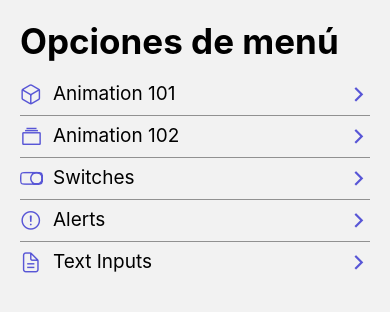
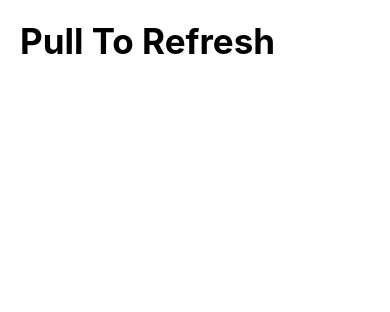
Before and after one commit to Neonikz/react-native-components, a React Native app: screen /PullToRefreshScreen in a window 390 px wide. Shown: the top 312 px of the page. Built offline with nearby package versions, Linux system fonts and the light colour scheme.

Commit message:
pull ready

```diff
--- a/src/data/menuItems.tsx
+++ b/src/data/menuItems.tsx
@@ -26,4 +26,9 @@
         icon: 'document-text-outline',
         component: 'TextInputScreen'
     },
+    {
+        name: 'Pull to Refresh',
+        icon: 'refresh-outline',
+        component: 'PullToRefreshScreen'
+    },
 ]
--- a/src/navigation/Navigator.tsx
+++ b/src/navigation/Navigator.tsx
@@ -6,6 +6,7 @@
 import { SwitchScreen } from '../screens/SwitchScreen';
 import { AlertScreen } from '../screens/AlertScreen';
 import { TextInputScreen } from '../screens/TextInputScreen';
+import { PullToRefreshScreen } from '../screens/PullToRefreshScreen';
 
 const Stack = createStackNavigator();
 
@@ -14,6 +15,9 @@
         <Stack.Navigator
             screenOptions={{
                 headerShown: false,
+                cardStyle: {
+                    backgroundColor: '#fff'
+                }
             }}
         >
             <Stack.Screen name="HomeScreen" component={HomeScreen} />
@@ -22,6 +26,7 @@
             <Stack.Screen name="SwitchScreen" component={SwitchScreen} />
             <Stack.Screen name="AlertScreen" component={AlertScreen} />
             <Stack.Screen name="TextInputScreen" component={TextInputScreen} />
+            <Stack.Screen name="PullToRefreshScreen" component={PullToRefreshScreen} />
         </Stack.Navigator>
     );
 }
--- /dev/null
+++ b/src/screens/PullToRefreshScreen.tsx
@@ -0,0 +1,50 @@
+import React, { useState } from 'react'
+import { View, ScrollView, RefreshControl } from 'react-native';
+import { HeaderTitle } from '../components/HeaderTitle';
+import { styles } from '../theme/appTheme';
+
+export const PullToRefreshScreen = () => {
+
+    const [isRefreshing, setIsRefreshing] = useState(false)
+    const [data, setData] = useState<string>('')
+
+    const onRefresh = () => {
+        setIsRefreshing(true)
+
+        setTimeout(() => {
+            console.log('terminamos')
+            setIsRefreshing(false)
+            setData('Hola Mundo')
+        }, 10500);
+    }
+
+    return (
+        <ScrollView
+            refreshControl={
+                <RefreshControl
+                    refreshing={isRefreshing}
+                    onRefresh={onRefresh}
+                    progressViewOffset={10}
+                    progressBackgroundColor="#5856D6"
+                    colors={[
+                        "#FF0018",
+                        "#FF7F00",
+                        "#FFD500",
+                        "#1FB714",
+                        "#0044FF",
+                        "#8B00FF",
+                        "#E500FF"
+                    ]}
+                />
+            }
+        >
+            <View style={styles.globalMargin}>
+                <HeaderTitle title='Pull To Refresh' />
+
+                {
+                    data && <HeaderTitle title={data} />
+                }
+            </View>
+        </ScrollView>
+    )
+}
```
